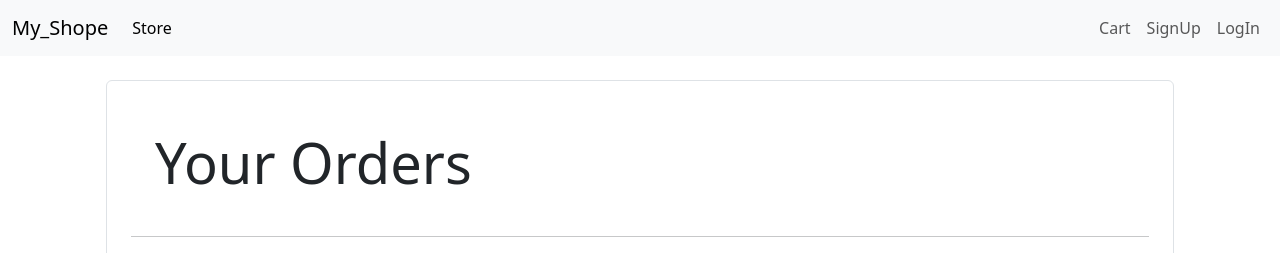
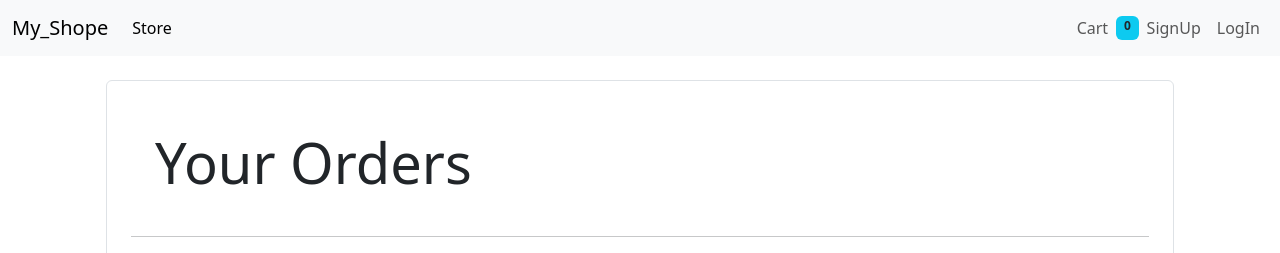
Before and after one commit to mazharrasheed/MY_SHOP, a Django app: page /orders/ in a window 1280 px wide. Shown: the top 253 px of the page. Run offline with Django 4.2, Linux system fonts and the light colour scheme; data comes from the database, SQL or seed files in the repository; both versions use the stored data as it was after the commit.

Commit message:
qty in cart added

```diff
--- a/templates/base.html
+++ b/templates/base.html
@@ -33,11 +33,13 @@
             </li>
           </ul>
           <div class="d-flex">
-            <ul class="navbar-nav me-auto mb-2 mb-lg-0">
+            <ul class="navbar-nav  my-2 my-lg-0">
 
               <li class="nav-item">
                 <a class="nav-link" href="/showcart/">Cart</a>
               </li>
+              <span class="badge bg-info text-dark mb-2 mt-2">{{request.session.cart.keys|length}}</span>
+
               {% if request.session.customer_id %}
 
               <li class="nav-item">
--- a/templates/orders.html
+++ b/templates/orders.html
@@ -31,9 +31,9 @@
                 <th>{{order.date}}</th>
                 <th>{{order.qty|multiply:order.price|currency}}</th>
                 {% if order.status %}
-                <th><small style="background-color:green"> Completed</small></th>
+                <th><small class='badge bg-success'> Completed</small></th>
                 {% else %}
-                <th> <small style="background-color:red">Pending</small> </th>
+                <th> <small class='badge bg-warning'>Pending</small> </th>
                 {% endif %}
             </tr>
             {% endfor %}
```
Also changed, not shown: db.sqlite3.
